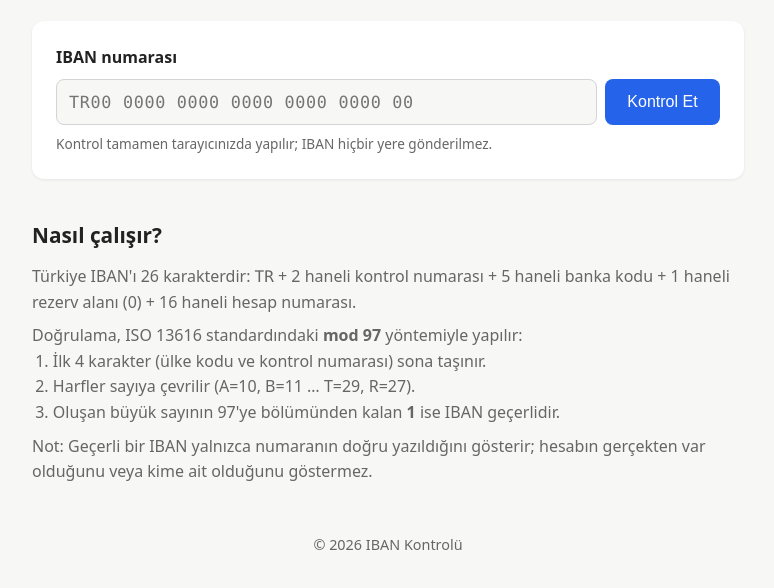
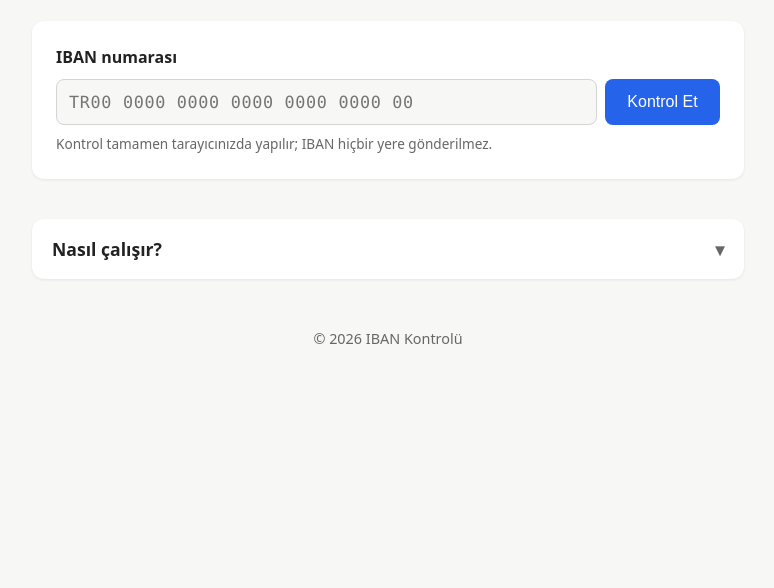
Before and after one commit to r3han1253/TRIBAN-KONTROL, a plain HTML site: page index.html in a window 1280 px wide. Shown: the part 202-790 px from the top of the page, without its empty margins (252-1026 px from the left). Drawn offline with Linux system fonts and the light colour scheme.

Commit message:
Nasıl çalışır? bölümünü açılır kapanır yap
Co-Authored-By: Claude Opus 5.5 <noreply@anthropic.com>

```diff
--- a/index.html
+++ b/index.html
@@ -106,6 +106,26 @@
     .tema-anahtari input:checked + .kaydirici { background: var(--accent); }
     .tema-anahtari input:checked + .kaydirici::after { transform: translateX(18px); }
     .tema-anahtari input:focus-visible + .kaydirici { outline: 2px solid var(--accent); outline-offset: 2px; }
+
+    details {
+      background: var(--card);
+      border-radius: 12px;
+      box-shadow: 0 1px 3px rgba(0,0,0,0.08);
+    }
+    summary {
+      cursor: pointer;
+      padding: 1rem 1.25rem;
+      font-weight: 600;
+      font-size: 1.1rem;
+      list-style: none;
+      display: flex;
+      justify-content: space-between;
+      align-items: center;
+    }
+    summary::-webkit-details-marker { display: none; }
+    summary::after { content: "▾"; color: var(--muted); transition: transform 0.2s; }
+    details[open] summary::after { transform: rotate(180deg); }
+    .detay-icerik { padding: 0 1.25rem 1.25rem; }
 
     .kopyala { display: none; margin-top: 1.25rem; }
     .kopyala h3 { font-size: 1rem; margin-bottom: 0.5rem; }
@@ -285,7 +305,9 @@
     </div>
 
     <section id="nasil">
-      <h2>Nasıl çalışır?</h2>
+      <details id="nasil-detay">
+      <summary>Nasıl çalışır?</summary>
+      <div class="detay-icerik">
       <p>Türkiye IBAN'ı 26 karakterdir: <code>TR</code> + 2 haneli kontrol numarası + 5 haneli banka kodu + 1 haneli rezerv alanı (0) + 16 haneli hesap numarası.</p>
       <p style="margin-top:0.5rem">Doğrulama, ISO 13616 standardındaki <strong>mod 97</strong> yöntemiyle yapılır:</p>
       <ol>
@@ -294,6 +316,8 @@
         <li>Oluşan büyük sayının 97'ye bölümünden kalan <strong>1</strong> ise IBAN geçerlidir.</li>
       </ol>
       <p style="margin-top:0.5rem">Not: Geçerli bir IBAN yalnızca numaranın doğru yazıldığını gösterir; hesabın gerçekten var olduğunu veya kime ait olduğunu göstermez.</p>
+      </div>
+      </details>
     </section>
   </main>
 
@@ -514,6 +538,11 @@
       });
     });
 
+    // Üstteki "Nasıl çalışır?" bağlantısı açıklamayı açıp oraya kaydırır
+    document.querySelector('header a[href="#nasil"]').addEventListener("click", () => {
+      document.getElementById("nasil-detay").open = true;
+    });
+
     // Karanlık mod anahtarı
     const temaKutusu = document.getElementById("tema");
     const sistemKaranlik = window.matchMedia("(prefers-color-scheme: dark)").matches;
```
